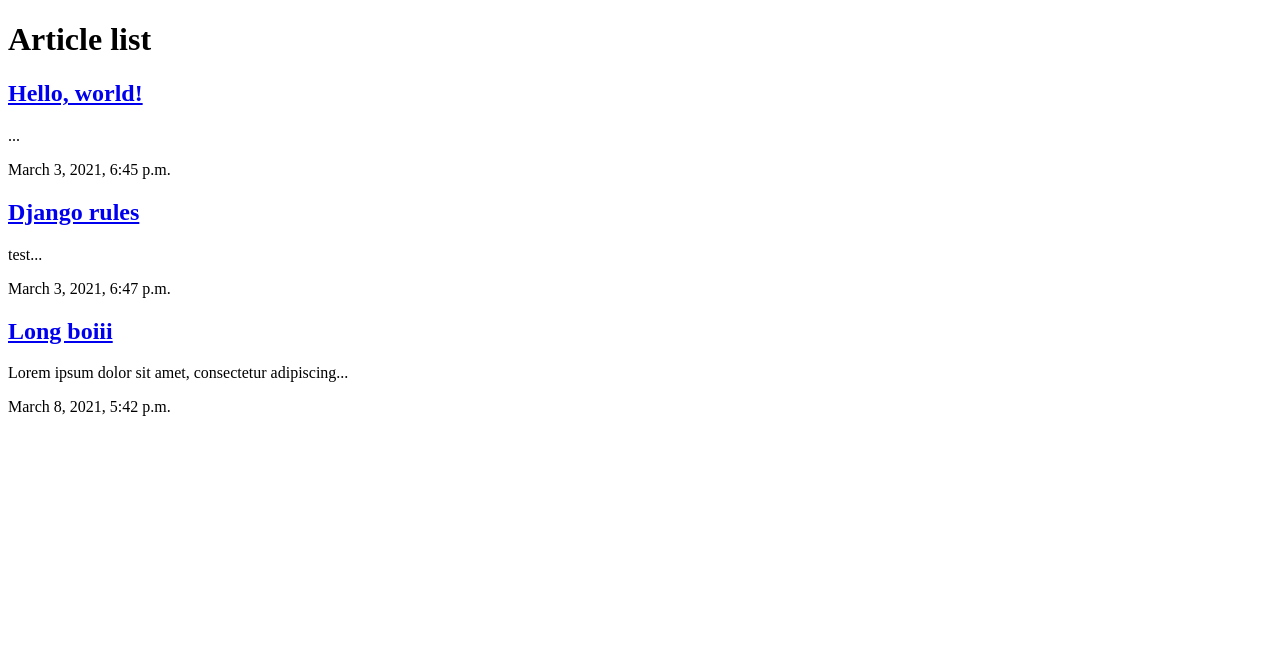
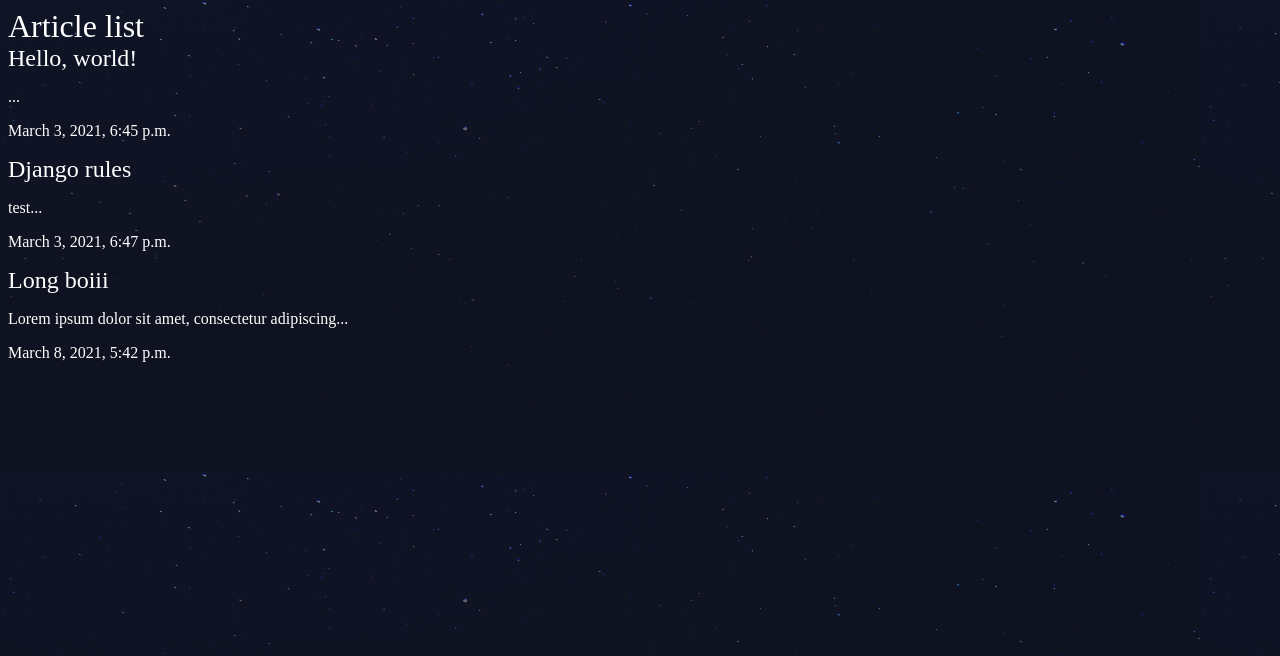
Before and after one commit to Eik1234/django-tutorial, a Django app: page /articles/ in a window 1280 px wide. Shown: the top 656 px of the page. Run offline with Django 3.2, Linux system fonts and the light colour scheme; data comes from the database, SQL or seed files in the repository.

Commit message:
use base template and css

```diff
--- a/djangonautic/articles/templates/articles/article_list.html
+++ b/djangonautic/articles/templates/articles/article_list.html
@@ -1,10 +1,6 @@
-<!DOCTYPE html>
-<html>
-<head>
-    <meta charset="utf-8">
-    <title>Articles</title>
-</head>
-<body>
+{% extends 'base_layout.html' %}
+
+{% block content %}
     <h1>Article list</h1>
     <div class="articles">
         {% for article in articles %}
@@ -15,5 +11,4 @@
             </div>
         {% endfor %}
     </div>
-</body>
-</html>
+{% endblock %}
--- /dev/null
+++ b/djangonautic/assets/styles.css
@@ -0,0 +1,20 @@
+body{
+    background-color: #0f121f;
+    background-image: url(/static/stars.png);
+    background-repeat-y: no-repeat;
+    color: #fff;
+}
+
+body *{
+    font-family: Ubuntu;
+}
+
+h1, h2, h3, h4, h5{
+    font-weight: normal;
+    margin: 0;
+}
+
+a, a:hover, a:visited{
+    color: #fff;
+    text-decoration: none;
+}
--- a/djangonautic/djangonautic/settings.py
+++ b/djangonautic/djangonautic/settings.py
@@ -9,7 +9,7 @@ https://docs.djangoproject.com/en/3.1/topics/settings/
 For the full list of settings and their values, see
 https://docs.djangoproject.com/en/3.1/ref/settings/
 """
-
+import os
 from pathlib import Path
 
 # Build paths inside the project like this: BASE_DIR / 'subdir'.
@@ -119,3 +119,7 @@ USE_TZ = True
 # https://docs.djangoproject.com/en/3.1/howto/static-files/
 
 STATIC_URL = '/static/'
+
+STATICFILES_DIRS = (
+    os.path.join(BASE_DIR, 'assets'),
+)
--- a/djangonautic/djangonautic/urls.py
+++ b/djangonautic/djangonautic/urls.py
@@ -1,6 +1,7 @@
 from django.contrib import admin
 from django.urls import path, include
 from . import views
+from django.contrib.staticfiles.urls import staticfiles_urlpatterns
 
 
 urlpatterns = [
@@ -9,3 +10,5 @@ urlpatterns = [
     path('about/', views.about),
     path('', views.homepage),
 ]
+
+urlpatterns += staticfiles_urlpatterns()
--- /dev/null
+++ b/djangonautic/templates/base_layout.html
@@ -0,0 +1,16 @@
+{% load static %}
+
+<!DOCTYPE html>
+<html>
+<head>
+    <meta charset="utf-8">
+    <title>Articles</title>
+    <link rel="stylesheet" href="{% static 'styles.css' %}">
+</head>
+<body>
+    <div class="wrapper">
+        {% block content %}
+        {% endblock %}
+    </div>
+</body>
+</html>
```
Also changed, not shown: djangonautic/assets/stars.png (added).
